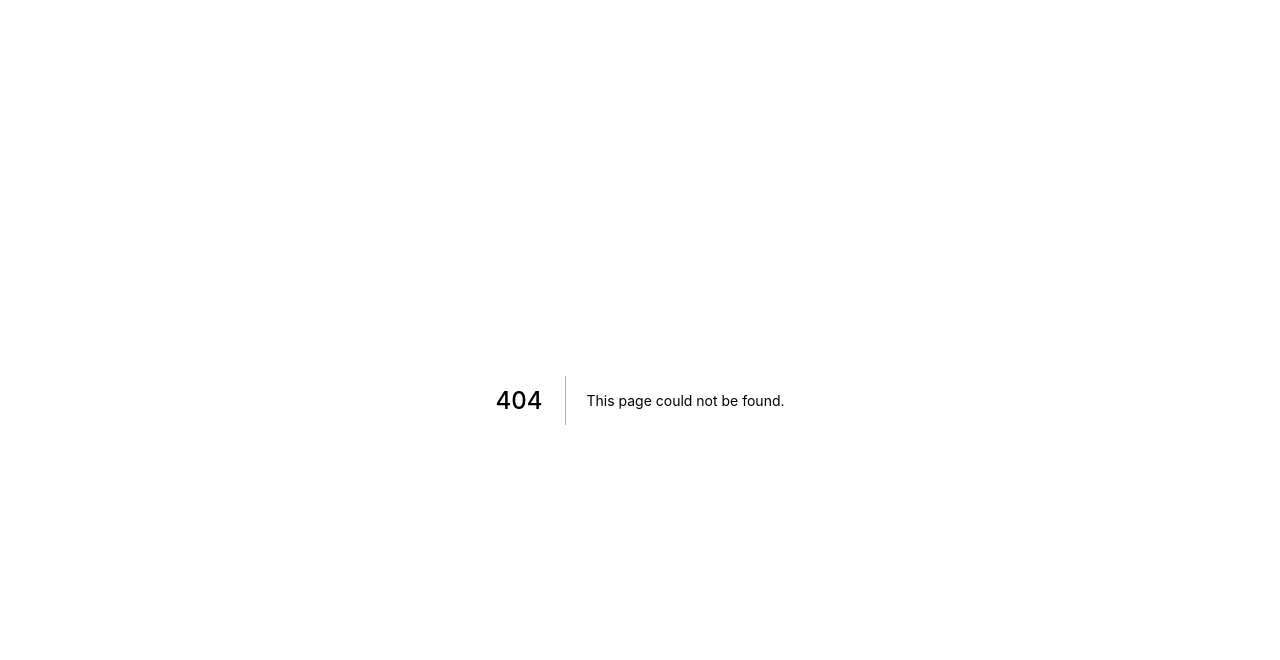
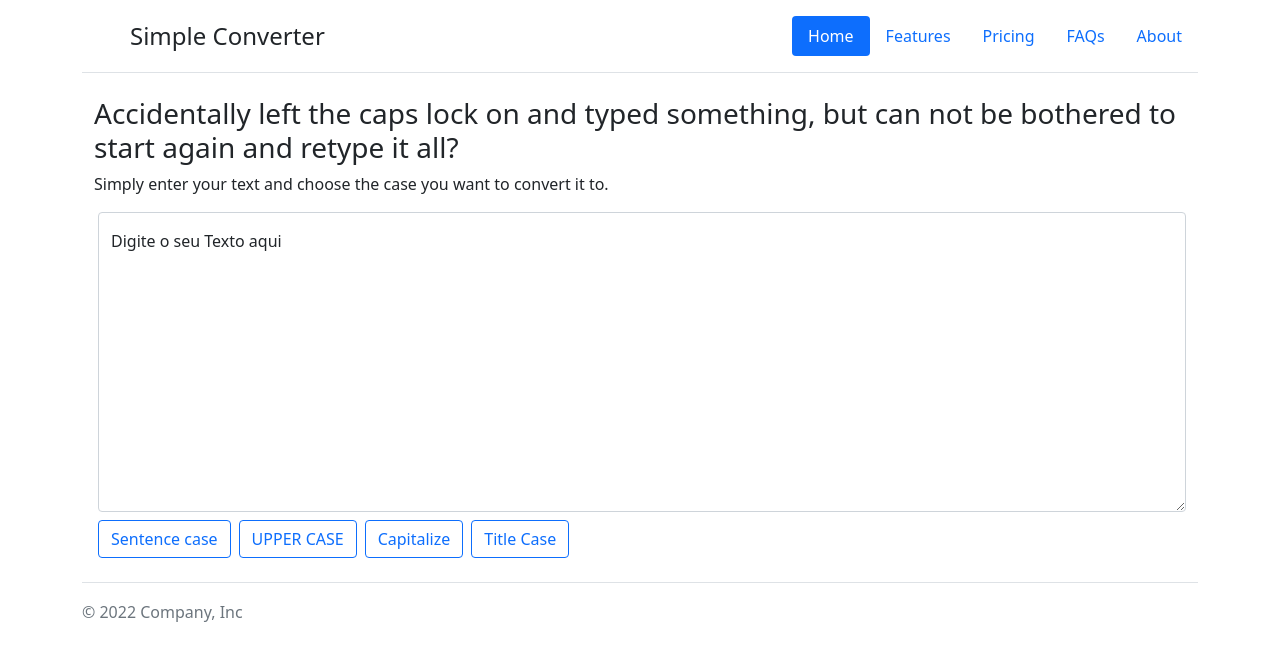
Before and after one commit to hugoluiz1984/conversores, a Next.js app: page /Texto in a window 1280 px wide. Before the commit this address had no page. Shown: the top 660 px of the page. Built offline with nearby package versions, Linux system fonts and the light colour scheme.

Commit message:
principais funções
Função UpperCase ok
Função Capitalize +/-

```diff
--- /dev/null
+++ b/components/Layout/index.js
@@ -0,0 +1,46 @@
+import Head from 'next/head'
+import Image from 'next/image'
+import Link from 'next/link'
+import { Children } from 'react'
+
+
+export default function Home({children}) {
+  return (
+    <div className='container'>
+      <Head>
+        <title>Create Next App</title>
+        <meta name="description" content="Generated by create next app" />
+        <link rel="icon" href="/favicon.ico" />
+      </Head>
+      <header className="d-flex flex-wrap justify-content-center py-3 mb-4 border-bottom">
+        <p href="#" className="d-flex align-items-center mb-3 mb-md-0 me-md-auto text-dark text-decoration-none">
+          <svg className="bi me-2" width="40" height="32"></svg>
+          <span className="fs-4">Simple Converter</span>
+        </p>
+
+        <ul className="nav nav-pills">
+          <li className="nav-item"><a href="#" className="nav-link active" aria-current="page">Home</a></li>
+          <li className="nav-item"><a href="#" className="nav-link">Features</a></li>
+          <li className="nav-item"><a href="#" className="nav-link">Pricing</a></li>
+          <li className="nav-item"><a href="#" className="nav-link">FAQs</a></li>
+          <li className="nav-item"><a href="#" className="nav-link">About</a></li>
+        </ul>
+    </header>
+      <main className=''>
+        {children}
+      </main>
+
+      <footer className="d-flex flex-wrap justify-content-between align-items-center py-3 my-4 border-top">
+    <div className="col-md-4 d-flex align-items-center">
+      <span className="mb-3 mb-md-0 text-muted">&copy; 2022 Company, Inc</span>
+    </div>
+
+    <ul className="nav col-md-4 justify-content-end list-unstyled d-flex">
+      <li className="ms-3"><a className="text-muted" href="#"><svg className="bi" width="24" height="24"></svg></a></li>
+      <li className="ms-3"><a className="text-muted" href="#"><svg className="bi" width="24" height="24"></svg></a></li>
+      <li className="ms-3"><a className="text-muted" href="#"><svg className="bi" width="24" height="24"></svg></a></li>
+    </ul>
+  </footer>
+    </div>
+  )
+}
--- a/package.json
+++ b/package.json
@@ -9,6 +9,7 @@
     "lint": "next lint"
   },
   "dependencies": {
+    "bootstrap": "^5.1.3",
     "next": "12.1.6",
     "react": "18.2.0",
     "react-dom": "18.2.0"
--- /dev/null
+++ b/pages/Texto/index.js
@@ -0,0 +1,117 @@
+import Head from 'next/head'
+import Image from 'next/image'
+import Link from 'next/link'
+import React, {useState} from 'react';
+
+ function ConverterText() {
+
+  const [text, setText] = React.useState('');
+  const pattern = /^[0-9!@#$%^&*()_+\-=\[\]{};':"\\|,.<>\/?]*$/
+
+
+  console.log(text)
+
+  function capitalize() {
+    let newStr = []
+    if (text !=''){
+      const arr = text.split(' ')
+      console.log(arr)
+      for (let i = 0; i < arr.length; i++){// verifica todas as palavras
+
+        if(pattern.test(arr[i].charAt(0))){ //verificar o primeiro caractere se é número ou simbolo
+          newStr.push(arr[i].charAt(0)+arr[i].substring(1).toLowerCase())
+        } else { //verificar o primeiro caractere e altera o primeiro para maiúsculo
+          newStr.push(arr[i].charAt(0).toUpperCase()+arr[i].substring(1).toLowerCase())
+        }
+      }
+
+      setText(newStr.join(' '))
+
+    }else {
+      alert('Favor entrar com o texto')
+    }
+  }
+
+  function toTitleCase() {
+    let newStr = []
+    if (text !=''){
+      const arr = text.split(' ')
+
+      for (let i = 0; i < arr.length; i++){// verifica todas as palavras
+
+        if(pattern.test(arr[i].charAt(0))){ //verificar o primeiro caractere se é número ou simbolo
+          newStr.push(arr[i].charAt(0)+arr[i].substring(1).toLowerCase())
+        } else { //verificar o primeiro caractere e altera o primeiro para maiúsculo
+          newStr.push(arr[i].charAt(0).toUpperCase()+arr[i].substring(1).toLowerCase())
+        }
+      }
+
+      setText(newStr.join(' '))
+
+    }else {
+      alert('Favor entrar com o texto')
+    }
+  }
+
+  function toUpper() {
+
+    if (text !=''){
+      const arr = text.split(' ')
+      console.log(arr.length)
+      let newStr = []
+
+      let letra = ''
+      for (let i = 0; i < arr.length; i++){// verifica todas as palavras
+        let newStrSolo = []
+        for (let j = 0; j < arr[i].length; j++){
+          //console.log(pattern.test(arr[i].charAt(j)))
+          if(pattern.test(arr[i].charAt(j))){
+            newStrSolo.push(arr[i].charAt(j))
+          }else{
+            letra = arr[i].charAt(j)
+            newStrSolo.push(arr[i].charAt(j).toUpperCase())
+            //console.log(arr[i].charAt(j).toUpperCase())
+          }
+        }
+        newStr.push(newStrSolo.join(''))
+        console.log(newStr)
+      }
+      setText(newStr.join(' '))
+
+    }else {
+      alert('Favor entrar com o texto')
+    }
+  }
+
+  return (
+    <div className='container'>
+      <Head>
+        <title>Conversores</title>
+        <meta name="description" content="Generated by create next app" />
+        <link rel="icon" href="/favicon.ico" />
+      </Head>
+      <main className='main'>
+        <h3>Accidentally left the caps lock on and typed something, but can not be bothered to start again and retype it all?</h3>
+        <p>Simply enter your text and choose the case you want to convert it to.</p>
+        <form className='form-floating ms-1'>
+            <textarea
+            className='form-control textarea'
+            placeholder="Leave a comment here"
+            id="floatingTextarea"
+            rows="5"
+            type="text"
+            value={text}
+            onChange={e => setText(e.target.value)}
+            />
+            <label className="floatingTextarea">Digite o seu Texto aqui</label>
+            <button type="button" className="btn btn-outline-primary mt-2 me-2 " onClick={toTitleCase}>Sentence case</button>
+            <button type="button" className="btn btn-outline-primary mt-2 me-2 " onClick={toUpper}>UPPER CASE</button>
+            <button type="button" className="btn btn-outline-primary mt-2 me-2 " onClick={capitalize}>Capitalize</button>
+            <button type="button" className="btn btn-outline-primary mt-2 me-2 " onClick={toTitleCase} >Title Case</button>
+        </form>
+      </main>
+    </div>
+  )
+}
+
+export default ConverterText
--- a/pages/_app.js
+++ b/pages/_app.js
@@ -1,7 +1,13 @@
 import '../styles/globals.css'
+import 'bootstrap/dist/css/bootstrap.css';
+import Layout from '../components/Layout';
 
 function MyApp({ Component, pageProps }) {
-  return <Component {...pageProps} />
+  return (
+      <Layout>
+        <Component {...pageProps} />
+      </Layout>
+  )
 }
 
 export default MyApp
--- a/styles/globals.css
+++ b/styles/globals.css
@@ -14,3 +14,6 @@ a {
 * {
   box-sizing: border-box;
 }
+.textarea {
+  height: 300px !important;
+}
```
Also changed, not shown: pages/index.js (+24 -53 lines), 1 other file (tests, documents, lock files or other folders).
